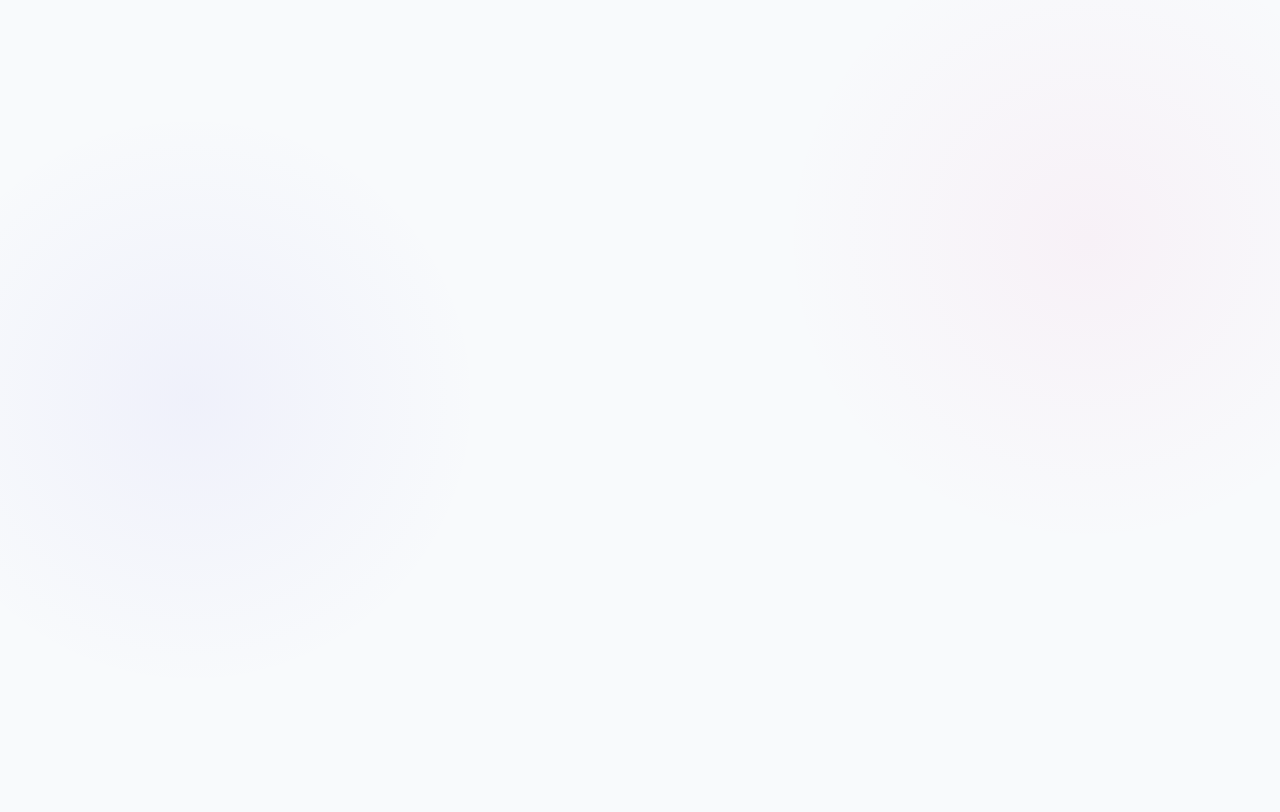
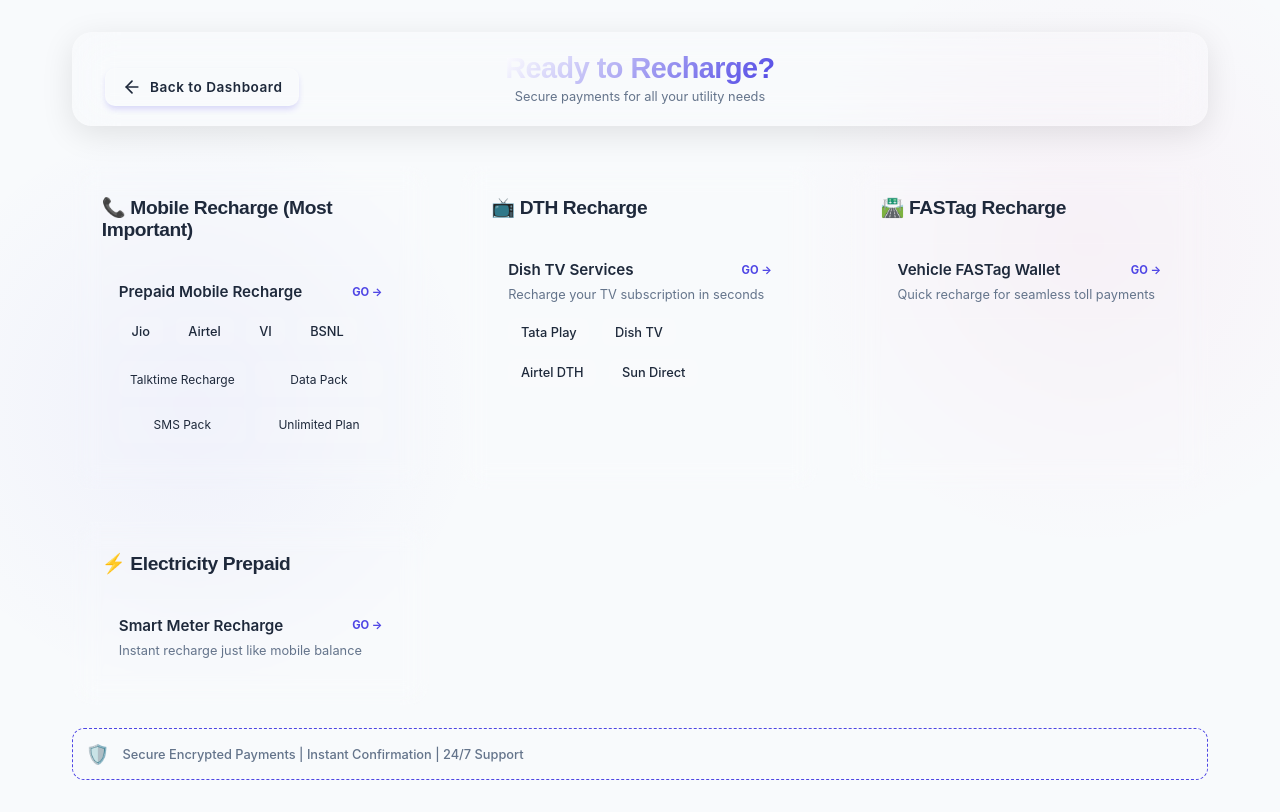
Before and after one commit to vijay-017/bank-application, a React app in the folder frontend/: page /recharge in a window 1280 px wide. Before the commit this address had no page. Built offline with nearby package versions, Linux system fonts and the light colour scheme; the HTML template or start-up script is replaced by a standard one.

Commit message:
add functionality to the recharge page

```diff
--- a/frontend/src/App.jsx
+++ b/frontend/src/App.jsx
@@ -9,6 +9,7 @@
 import Services from './pages/Services.jsx'
 import About from './pages/About.jsx'
 import PayBill from './pages/PayBill.jsx'
+import Recharge from './pages/Recharge.jsx'
 import { Routes, Route } from 'react-router-dom'
 
 
@@ -26,6 +27,7 @@
       <Route path="/services" element={<Services />} />
       <Route path="/about" element={<About />} />
       <Route path="/pay-bill" element={<PayBill />} />
+      <Route path="/recharge" element={<Recharge />} />
     </Routes>
   )
 }
--- a/frontend/src/pages/Dashboard.jsx
+++ b/frontend/src/pages/Dashboard.jsx
@@ -112,7 +112,7 @@
                                 <div className="action-icon">🧾</div>
                                 <span className="action-label">Pay Bills</span>
                             </div>
-                            <div className="action-item">
+                            <div className="action-item" onClick={() => navigate('/recharge', { state: user })}>
                                 <div className="action-icon">📱</div>
                                 <span className="action-label">Recharge</span>
                             </div>
--- /dev/null
+++ b/frontend/src/pages/Recharge.jsx
@@ -0,0 +1,124 @@
+import React from 'react';
+import { useNavigate, useLocation } from 'react-router-dom';
+import '../styles/pages/Recharge.css';
+
+const Recharge = () => {
+    const navigate = useNavigate();
+    const location = useLocation();
+    const user = location.state || null;
+
+    const rechargeCategories = [
+        {
+            title: "📞 Mobile Recharge (Most Important)",
+            type: "mobile",
+            items: [
+                {
+                    label: "Prepaid Mobile Recharge",
+                    operators: ["Jio", "Airtel", "VI", "BSNL"],
+                    plans: ["Talktime Recharge", "Data Pack", "SMS Pack", "Unlimited Plan"]
+                }
+            ]
+        },
+        {
+            title: "📺 DTH Recharge",
+            type: "dth",
+            items: [
+                {
+                    label: "Dish TV Services",
+                    operators: ["Tata Play", "Dish TV", "Airtel DTH", "Sun Direct"],
+                    description: "Recharge your TV subscription in seconds"
+                }
+            ]
+        },
+        {
+            title: "🛣️ FASTag Recharge",
+            type: "fastag",
+            items: [
+                {
+                    label: "Vehicle FASTag Wallet",
+                    description: "Quick recharge for seamless toll payments"
+                }
+            ]
+        },
+        {
+            title: "⚡ Electricity Prepaid",
+            type: "electricity",
+            items: [
+                {
+                    label: "Smart Meter Recharge",
+                    description: "Instant recharge just like mobile balance"
+                }
+            ]
+        }
+    ];
+
+    const handleAction = (label) => {
+        alert(`Proceeding to recharge for: ${label}`);
+    };
+
+    return (
+        <div className="recharge-container">
+            <header className="recharge-header glass-panel">
+                <button className="back-btn" onClick={() => navigate('/dashboard', { state: user })}>
+                    <svg width="20" height="20" viewBox="0 0 24 24" fill="none" stroke="currentColor" strokeWidth="2" strokeLinecap="round" strokeLinejoin="round">
+                        <line x1="19" y1="12" x2="5" y2="12"></line>
+                        <polyline points="12 19 5 12 12 5"></polyline>
+                    </svg>
+                    Back to Dashboard
+                </button>
+                <div className="header-center">
+                    <h1>Ready to Recharge?</h1>
+                    <span style={{ fontSize: '0.8rem', color: 'var(--text-secondary)' }}>Secure payments for all your utility needs</span>
+                </div>
+                <div className="header-right"></div>
+            </header>
+
+            <div className="categories-grid">
+                {rechargeCategories.map((category, idx) => (
+                    <div key={idx} className="recharge-card">
+                        <h3 className="category-title">{category.title}</h3>
+                        <div className="recharge-items">
+                            {category.items.map((item, itemIdx) => (
+                                <div key={itemIdx} className="recharge-item" onClick={() => handleAction(item.label)}>
+                                    <div className="item-main">
+                                        <div className="item-info">
+                                            <span className="item-label">{item.label}</span>
+                                        </div>
+                                        <div className="action-tag" style={{ fontSize: '0.7rem', color: 'var(--primary)', fontWeight: 'bold' }}>GO →</div>
+                                    </div>
+
+                                    {item.description && (
+                                        <p style={{ fontSize: '0.8rem', color: 'var(--text-secondary)', marginTop: '0.5rem' }}>{item.description}</p>
+                                    )}
+
+                                    {item.operators && (
+                                        <div className="operators-list">
+                                            {item.operators.map((op, opIdx) => (
+                                                <span key={opIdx} className="operator-badge">{op}</span>
+                                            ))}
+                                        </div>
+                                    )}
+
+                                    {item.plans && (
+                                        <div className="plans-grid">
+                                            {item.plans.map((plan, pIdx) => (
+                                                <div key={pIdx} className="plan-item">{plan}</div>
+                                            ))}
+                                        </div>
+                                    )}
+                                </div>
+                            ))}
+                        </div>
+                    </div>
+                ))}
+            </div>
+
+            <div className="extra-features">
+                <span className="featured-icon">🛡️</span>
+                <span className="featured-text">Secure Encrypted Payments | Instant Confirmation | 24/7 Support</span>
+            </div>
+        </div>
+    );
+};
+
+export default Recharge;
--- /dev/null
+++ b/frontend/src/styles/pages/Recharge.css
@@ -0,0 +1,208 @@
+.recharge-container {
+    padding: 2rem;
+    max-width: 1200px;
+    margin: 0 auto;
+    color: var(--text-primary);
+}
+
+.recharge-header {
+    display: grid;
+    grid-template-columns: 1fr auto 1fr;
+    align-items: center;
+    margin-bottom: 2.5rem;
+    padding: 1.2rem 2rem;
+    border-radius: 20px;
+    background: rgba(255, 255, 255, 0.05);
+    backdrop-filter: blur(20px);
+    border: 1px solid rgba(255, 255, 255, 0.1);
+    box-shadow: 0 8px 32px rgba(0, 0, 0, 0.1);
+}
+
+.header-center {
+    grid-column: 2;
+    text-align: center;
+}
+
+.recharge-header h1 {
+    font-size: 1.8rem;
+    margin: 0;
+    font-weight: 800;
+    letter-spacing: -0.5px;
+    background: linear-gradient(135deg, #ffffff 0%, var(--primary) 100%);
+    -webkit-background-clip: text;
+    background-clip: text;
+    -webkit-text-fill-color: transparent;
+}
+
+.back-btn {
+    grid-column: 1;
+    justify-self: start;
+    background: rgba(255, 255, 255, 0.08);
+    border: 1px solid rgba(255, 255, 255, 0.1);
+    padding: 0.5rem 1rem;
+    border-radius: 10px;
+    cursor: pointer;
+    font-weight: 600;
+    font-size: 0.85rem;
+    transition: all 0.3s cubic-bezier(0.4, 0, 0.2, 1);
+    color: var(--text-primary);
+    display: flex;
+    align-items: center;
+    gap: 0.5rem;
+}
+
+.back-btn:hover {
+    background: var(--primary);
+    border-color: var(--primary);
+    color: white;
+    transform: translateX(-5px);
+}
+
+.categories-grid {
+    display: grid;
+    grid-template-columns: repeat(auto-fill, minmax(350px, 1fr));
+    gap: 2rem;
+}
+
+.recharge-card {
+    background: rgba(255, 255, 255, 0.04);
+    backdrop-filter: blur(12px);
+    border: 1px solid rgba(255, 255, 255, 0.1);
+    border-radius: 20px;
+    padding: 1.8rem;
+    transition: all 0.4s ease;
+}
+
+.recharge-card:hover {
+    transform: translateY(-5px);
+    background: rgba(255, 255, 255, 0.06);
+}
+
+.category-title {
+    font-size: 1.2rem;
+    font-weight: 700;
+    margin-bottom: 1.5rem;
+    display: flex;
+    align-items: center;
+    gap: 0.8rem;
+}
+
+.recharge-items {
+    display: flex;
+    flex-direction: column;
+    gap: 1rem;
+}
+
+.recharge-item {
+    background: rgba(255, 255, 255, 0.03);
+    border: 1px solid rgba(255, 255, 255, 0.05);
+    border-radius: 12px;
+    padding: 1rem;
+    cursor: pointer;
+    transition: all 0.3s ease;
+}
+
+.recharge-item:hover {
+    border-color: var(--primary);
+    background: rgba(var(--primary-rgb), 0.1);
+}
+
+.item-main {
+    display: flex;
+    justify-content: space-between;
+    align-items: center;
+}
+
+.item-info {
+    display: flex;
+    align-items: center;
+    gap: 0.8rem;
+}
+
+.item-icon {
+    font-size: 1.2rem;
+}
+
+.item-label {
+    font-weight: 600;
+    font-size: 0.95rem;
+}
+
+.operators-list {
+    display: flex;
+    gap: 0.8rem;
+    margin-top: 1rem;
+    flex-wrap: wrap;
+}
+
+.operator-badge {
+    background: rgba(255, 255, 255, 0.08);
+    padding: 0.4rem 0.8rem;
+    border-radius: 8px;
+    font-size: 0.8rem;
+    font-weight: 500;
+    transition: all 0.2s ease;
+}
+
+.operator-badge:hover {
+    background: var(--primary);
+    color: white;
+}
+
+.plans-grid {
+    display: grid;
+    grid-template-columns: repeat(2, 1fr);
+    gap: 0.6rem;
+    margin-top: 1rem;
+}
+
+.plan-item {
+    background: rgba(255, 255, 255, 0.05);
+    padding: 0.6rem;
+    border-radius: 8px;
+    font-size: 0.75rem;
+    text-align: center;
+    border: 1px solid transparent;
+}
+
+.plan-item:hover {
+    border-color: var(--primary);
+    color: var(--primary);
+}
+
+.extra-features {
+    margin-top: 1.5rem;
+    display: flex;
+    gap: 0.8rem;
+    align-items: center;
+    background: rgba(var(--primary-rgb), 0.1);
+    padding: 0.8rem;
+    border-radius: 12px;
+    border: 1px dashed var(--primary);
+}
+
+.featured-icon {
+    font-size: 1.2rem;
+}
+
+.featured-text {
+    font-size: 0.8rem;
+    font-weight: 500;
+    color: var(--text-secondary);
+}
+
+@media (max-width: 768px) {
+    .categories-grid {
+        grid-template-columns: 1fr;
+    }
+
+    .recharge-header {
+        grid-template-columns: 1fr;
+        gap: 1rem;
+        text-align: center;
+    }
+
+    .back-btn {
+        justify-self: center;
+    }
+}
```
